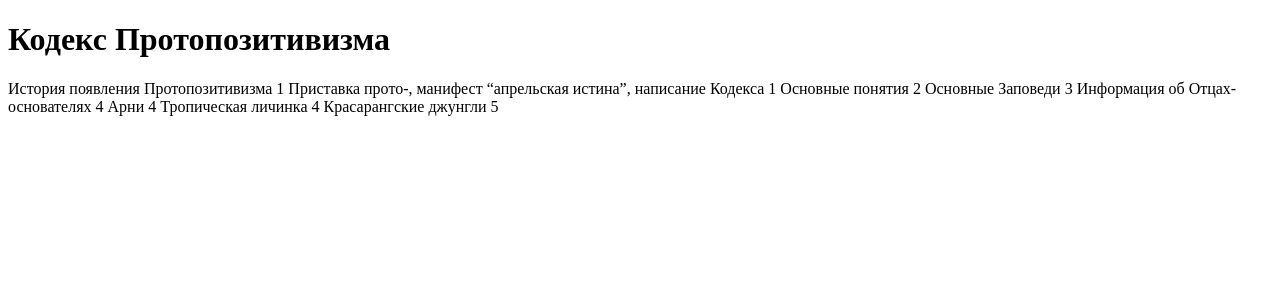
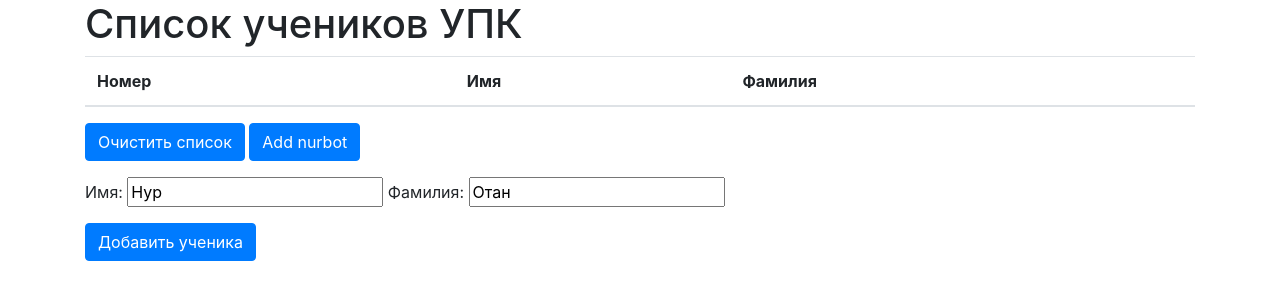
Before and after one commit to shimkek/mupk, a plain HTML site: page index.html in a window 1280 px wide. Drawn offline with nearby package versions, Linux system fonts and the light colour scheme.

Commit message:
Update index.html

```diff
--- a/index.html
+++ b/index.html
@@ -1,23 +1,61 @@
-<!DOCTYPE html>
+<!doctype html>
 <html lang="ru">
+
 <head>
-    <meta charset="UTF-8">
-    <link rel="stylesheet" href="style.css">
-    <title>Кодекс Протопозитивизма</title>
+    <meta charset="utf-8">
+    <meta name="viewport" content="width=device-width, initial-scale=1, shrink-to-fit=no">
+    <meta name="description" content="UPK SPECIAL DIPLOMA WORK">
+    <meta name="author" content="Shimkek">
+    <title>УПК</title>
+
+    <link rel="stylesheet" href="https://stackpath.bootstrapcdn.com/bootstrap/4.3.1/css/bootstrap.min.css"
+        integrity="sha384-ggOyR0iXCbMQv3Xipma34MD+dH/1fQ784/j6cY/iJTQUOhcWr7x9JvoRxT2MZw1T" crossorigin="anonymous">
+
+    <link href="styles/styles.css" rel="stylesheet">
+    <script src="scripts/script.js"></script>
+
 </head>
+
 <body>
-    <div>
-      <h1><b>Кодекс Протопозитивизма</b></h1>
+    <main role="main" class="container">
+        <h1>Список учеников УПК</h1>
+        <div id="wrapper">
+            <table class="table" id="nurtable">
+                <thead>
+                    <tr>
+                        <th scope="col">Номер</th>
+                        <th scope="col">Имя</th>
+                        <th scope="col">Фамилия</th>
+                    </tr>
+                </thead>
+
+                <tbody id='table'>
+
+                </tbody>
+            </table>
+        </div>
+
         <p>
-История появления Протопозитивизма	1
-Приставка прото-, манифест “апрельская истина”, написание Кодекса	1
-Основные понятия	2
-Основные Заповеди	3
-Информация об Отцах-основателях	4
-Арни	4
-Тропическая личинка	4
-Красарангские джунгли	5
+            <button class="btn btn-primary" onclick="createNurtable()">Очистить список</button>
+            <button hidden class="btn btn-primary" onclick="deleteNurtable()">Удалить список</button>
+            <button class="btn btn-primary" onclick="addNurbot()">Add nurbot</button>
         </p>
-    </div>
+
+        <p>
+            <form>
+                Имя: <input type="text" name="Имя" value="Нур" id="nameForm">
+                Фамилия: <input type="text" name="Фамилия" value="Отан" id="surnameForm">
+
+            </form>
+        </p>
+        <p><button class="btn btn-primary" onclick="addElementInput()">Добавить ученика</button></p>
+    </main>
 </body>
+
+
+
+<script>
+    fillTable(users);
+</script>
+
 </html>
```
Lines whose indentation alone changed are shown as unchanged.
